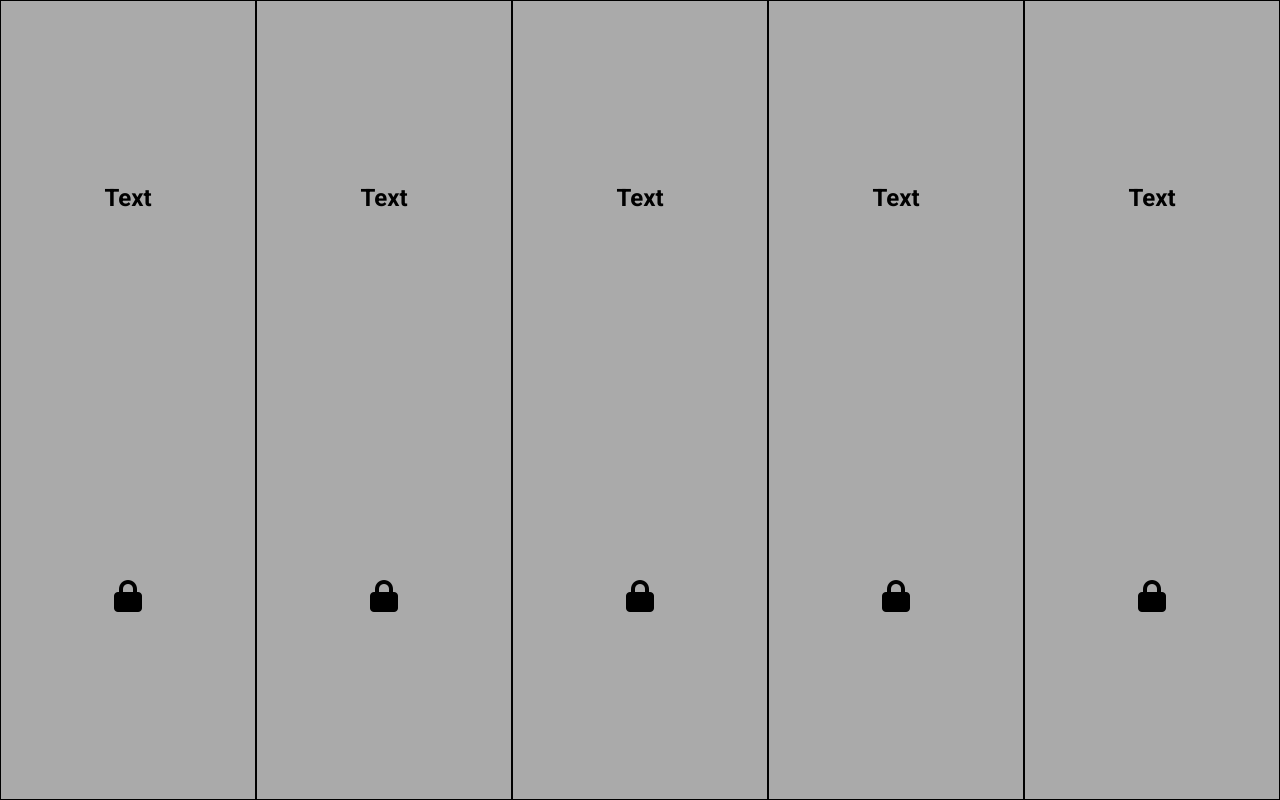
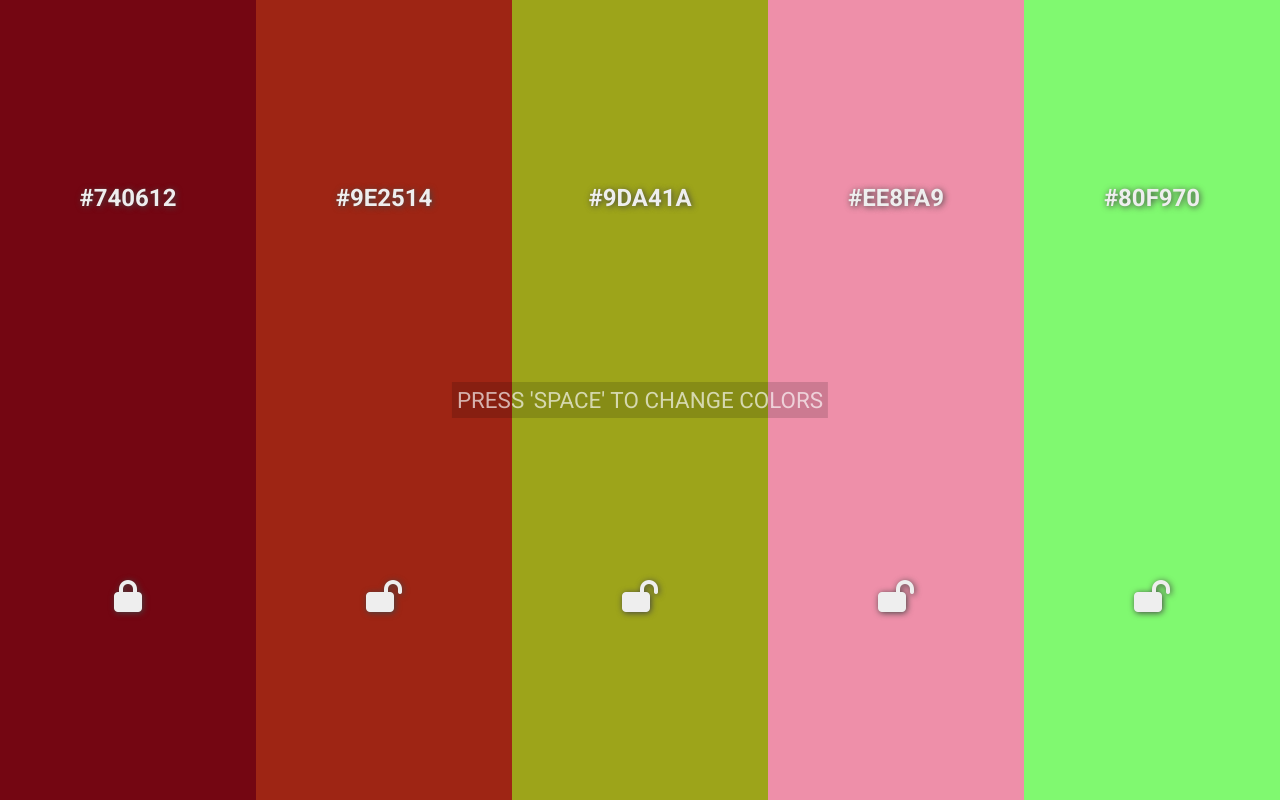
Before and after one commit to RizvanGit/Random-Colors, a plain HTML site: page index.html in a window 1280 px wide. Both pictures are taken after a click on the button 128 px from the left and 597 px from the top of the page. Drawn offline with Linux system fonts and the light colour scheme.

Commit message:
functionality added

```diff
--- a/app.js
+++ b/app.js
@@ -0,0 +1,81 @@
+const cols = document.querySelectorAll('.col')
+
+document.addEventListener('keydown', event => {
+  event.preventDefault()
+  if (event.code.toLocaleLowerCase() === 'space') {
+    setRandomColors(cols)
+  }
+})
+
+document.addEventListener('click', event => {
+  const type = event.target.dataset.type
+  const parentType = event.target.parentNode.dataset.type
+  if (type === 'lock' || parentType === 'lock') {
+    const node = event.target.tagName.toLowerCase() == 'i'
+      ? event.target
+      : event.target.firstElementChild
+    node.classList.toggle('fa-lock-open')
+    node.classList.toggle('fa-lock')
+  } else if (type === 'copy') {
+    copyColor(event.target)
+  }
+})
+
+function colorGenerator() {
+  //#00FF00
+  const hexCodes = '01234567890ABCDEF'
+  let color = ''
+  for (let i = 0; i < 6; i++) {
+    color += hexCodes[Math.trunc(Math.random() * hexCodes.length)]
+  }
+
+  return "#" + color
+}
+
+function setRandomColors(node, isInitial) {
+  const colors = isInitial ? getColorsFromHash() : []
+
+  node.forEach((col, index) => {
+    const isLocked = col.querySelector('i').classList.contains('fa-lock')
+    const header = col.querySelector('h2')
+
+
+    if (isLocked) {
+      colors.push(header.textContent)
+      return;
+    };
+
+    const color = isInitial ? colors[index] ? colors[index] : colorGenerator() : colorGenerator()
+
+    if (!isInitial) {
+      colors.push(color)
+    }
+
+    header.textContent = color
+    col.style.background = color
+  })
+
+  updateColorsHash(colors)
+}
+
+function copyColor(node) {
+  navigator.clipboard.writeText(node.textContent)
+  let text = node.textContent
+  node.textContent = 'COPIED!'
+  setTimeout(() => {
+    node.textContent = text
+  }, 1000);
+}
+
+function updateColorsHash(colors = []) {
+  document.location.hash = colors.map(hash => hash.substring(1)).join('-')
+}
+
+function getColorsFromHash() {
+  if (document.location.hash.length > 1){
+    return document.location.hash.substring(1).split('-').map(hash => '#' + hash)
+  }
+  return []
+}
+
+setRandomColors(cols, true)
--- a/index.html
+++ b/index.html
@@ -12,35 +12,36 @@
   </head>
 
   <body>
+    <div class="info">PRESS 'SPACE' TO CHANGE COLORS</div>
     <div class="col">
-      <h2>Text</h2>
-      <button>
-        <i class="fa-solid fa-lock"></i>
+      <h2 data-type="copy"></h2>
+      <button data-type="lock">
+        <i class="fa-solid fa-lock-open"></i>
       </button>
     </div>
     <div class="col">
-      <h2>Text</h2>
-      <button>
-        <i class="fa-solid fa-lock"></i>
-        <!-- <i class="fa-solid fa-lock-open"></i> -->
+      <h2 data-type="copy"></h2>
+      <button data-type="lock">
+        <!-- <i class="fa-solid fa-lock"></i> -->
+        <i class="fa-solid fa-lock-open"></i>
       </button>
     </div>
     <div class="col">
-      <h2>Text</h2>
-      <button>
-        <i class="fa-solid fa-lock"></i>
+      <h2 data-type="copy"></h2>
+      <button data-type="lock">
+        <i class="fa-solid fa-lock-open"></i>
       </button>
     </div>
     <div class="col">
-      <h2>Text</h2>
-      <button>
-        <i class="fa-solid fa-lock"></i>
+      <h2 data-type="copy"></h2>
+      <button data-type="lock">
+        <i class="fa-solid fa-lock-open"></i>
       </button>
     </div>
     <div class="col">
-      <h2>Text</h2>
-      <button>
-        <i class="fa-solid fa-lock"></i>
+      <h2 data-type="copy"></h2>
+      <button data-type="lock">
+        <i class="fa-solid fa-lock-open"></i>
       </button>
     </div>
   </body>
--- a/styles.css
+++ b/styles.css
@@ -11,22 +11,35 @@ body {
   display: flex;
   height: 100vh;
   font-family: 'Roboto', sans-serif;
+  position: relative;
+}
+
+.info {
+  padding: 5px;
+  background-color: rgba(0, 0, 0, 0.2);
+  position: absolute;
+  color: #eee;
+  font-size: 1.4rem;
+  top: 50%;
+  left: 50%;
+  transform: translate(-50%, -50%);
+  opacity: .7;
 }
 
 .col {
   flex: 1;
-  background: #aaa;
   display: flex;
   flex-direction: column;
   justify-content: space-around;
   align-items: center;
-  border: 1px solid black;
 }
 
 .col h2 {
   padding: 10px;
   cursor: pointer;
   border-radius: 10px;
+  color: #eee;
+  text-shadow: 1px 1px 6px #444;
 
 }
 
@@ -44,6 +57,8 @@ body {
   user-select: none;
   padding: 10px;
   border-radius: 10px;
+  color: #eee;
+  text-shadow: 1px 1px 6px #444;
 }
 .col button:hover {
   background: rgba(0, 0, 0, 0.1);
```
